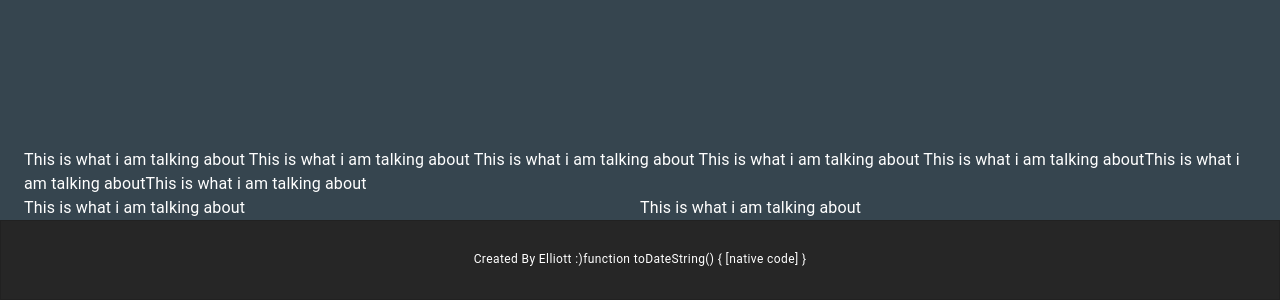
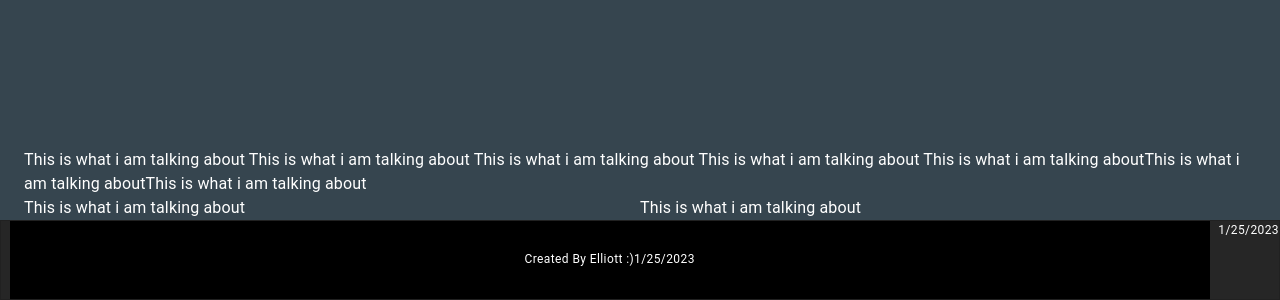
Before and after one commit to Elliottscode/Elliottscode-portfolio, a React app: page / in a window 1280 px wide. Shown: the part 695-995 px from the top of the page. Built offline with nearby package versions, Linux system fonts and the light colour scheme.

Commit message:
Updated footer

```diff
--- a/src/component/Footer.tsx
+++ b/src/component/Footer.tsx
@@ -1,24 +1,9 @@
-import React from "react";
-import { Paper, Typography, Container, ThemeProvider } from "@mui/material";
+import * as React from "react";
+import { Paper, Typography, Container, ThemeProvider, Box } from "@mui/material";
 
 
+function Footer()  {
 
-type AppProps = {
-    datetime: string;
-}
-
-function getDate() {
-    var str = "";
-    var date = new Date;
-    const dateStr = date.toDateString;
-    var str = str + dateStr;
-    return str;
-
-}
-
-function Footer()  {
-    var dateText = "";
-    var dateText = getDate();
 
 return (
     <Paper
@@ -26,22 +11,31 @@ return (
             width: '100%',
             height: '10vh',
             bottom: 0,
-            display: 'flex',
-            justifyContent: 'center',
-            verticalAlign: 'center',
-            alignItems: 'center'}}
+            display: 'flex'}}
         component="footer"
         square variant="outlined"
 
     >
+        <Container sx={{
+            width: '100%',
+            display: 'flex',
+            justifyContent: "center",
+            alignItems: "center",
+            textAlign: "center",
+            bgcolor: "black"
+            }}>
 
-                <Typography variant="caption">
+
+                <Typography sx={{}} variant="caption">
                     Created By Elliott :)
 
                 </Typography>
-
+                <Typography sx={{justifyContent:'right'}} variant="caption">
+                    {`${new Date().toLocaleDateString()}`}
+                </Typography>
+        </Container>
                 <Typography variant="caption">
-                   {dateText}
+                    {`${new Date().toLocaleDateString()}`}
                 </Typography>
 
 
--- a/src/layout/Layout.tsx
+++ b/src/layout/Layout.tsx
@@ -12,10 +12,10 @@ interface props {
     children: React.ReactNode
 }
 
-const date = new Date();
-const datestr = "this is a string";
+
 
 export const Layout = (Props:props) => (
+
 
     <>
     <CssBaseline />
```
